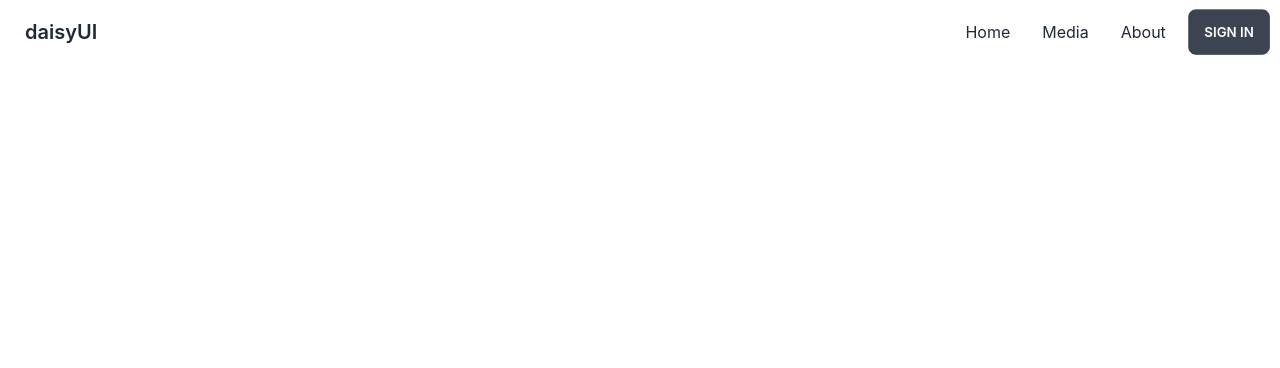
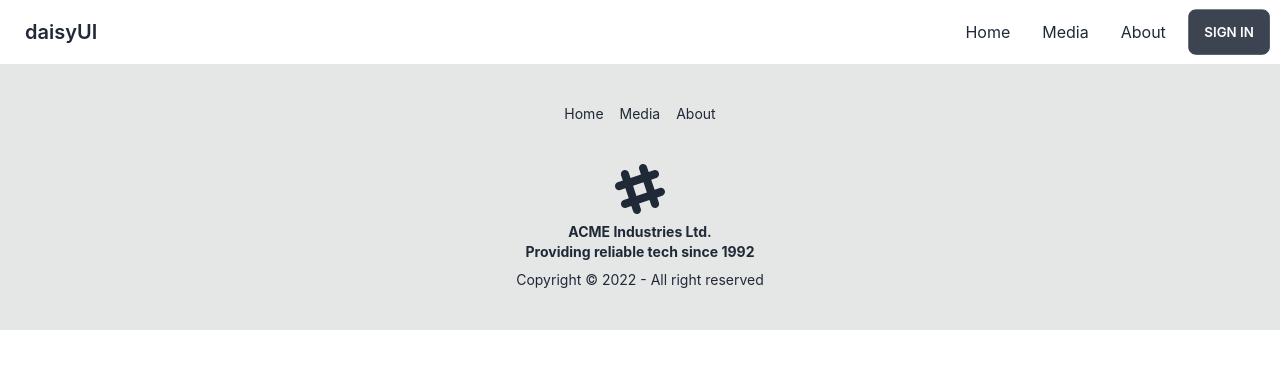
Before and after one commit to Syeda-Aisha-Ahmad/social-media, a React (Create React App) app: page / in a window 1280 px wide. Shown: the top 368 px of the page. Built offline with nearby package versions, Linux system fonts and the light colour scheme.

Commit message:
footer created

```diff
--- a/src/Pages/Home/Home/Home.js
+++ b/src/Pages/Home/Home/Home.js
@@ -1,10 +1,12 @@
 import React from 'react';
+import Footer from '../../../Shared/Footer/Footer';
 import Nav from '../../../Shared/Nav/Nav';
 
 const Home = () => {
     return (
         <div>
             <Nav></Nav>
+            <Footer></Footer>
         </div>
     );
 };
--- /dev/null
+++ b/src/Shared/Footer/Footer.js
@@ -0,0 +1,22 @@
+import React from 'react';
+
+const Footer = () => {
+    return (
+        <footer className="footer footer-center p-10 bg-base-300 text-black-content">
+            <div className="grid grid-flow-col gap-4">
+                <a className="link link-hover">Home</a>
+                <a className="link link-hover">Media</a>
+                <a className="link link-hover">About</a>
+            </div>
+            <div>
+                <svg width="50" height="50" viewBox="0 0 24 24" xmlns="http://www.w3.org/2000/svg" fillRule="evenodd" clipRule="evenodd" className="inline-block fill-current"><path d="M22.672 15.226l-2.432.811.841 2.515c.33 1.019-.209 2.127-1.23 2.456-1.15.325-2.148-.321-2.463-1.226l-.84-2.518-5.013 1.677.84 2.517c.391 1.203-.434 2.542-1.831 2.542-.88 0-1.601-.564-1.86-1.314l-.842-2.516-2.431.809c-1.135.328-2.145-.317-2.463-1.229-.329-1.018.211-2.127 1.231-2.456l2.432-.809-1.621-4.823-2.432.808c-1.355.384-2.558-.59-2.558-1.839 0-.817.509-1.582 1.327-1.846l2.433-.809-.842-2.515c-.33-1.02.211-2.129 1.232-2.458 1.02-.329 2.13.209 2.461 1.229l.842 2.515 5.011-1.677-.839-2.517c-.403-1.238.484-2.553 1.843-2.553.819 0 1.585.509 1.85 1.326l.841 2.517 2.431-.81c1.02-.33 2.131.211 2.461 1.229.332 1.018-.21 2.126-1.23 2.456l-2.433.809 1.622 4.823 2.433-.809c1.242-.401 2.557.484 2.557 1.838 0 .819-.51 1.583-1.328 1.847m-8.992-6.428l-5.01 1.675 1.619 4.828 5.011-1.674-1.62-4.829z"></path></svg>
+                <p className="font-bold">
+                    ACME Industries Ltd. <br />Providing reliable tech since 1992
+                </p>
+                <p>Copyright © 2022 - All right reserved</p>
+            </div>
+        </footer>
+    );
+};
+
+export default Footer;
```
